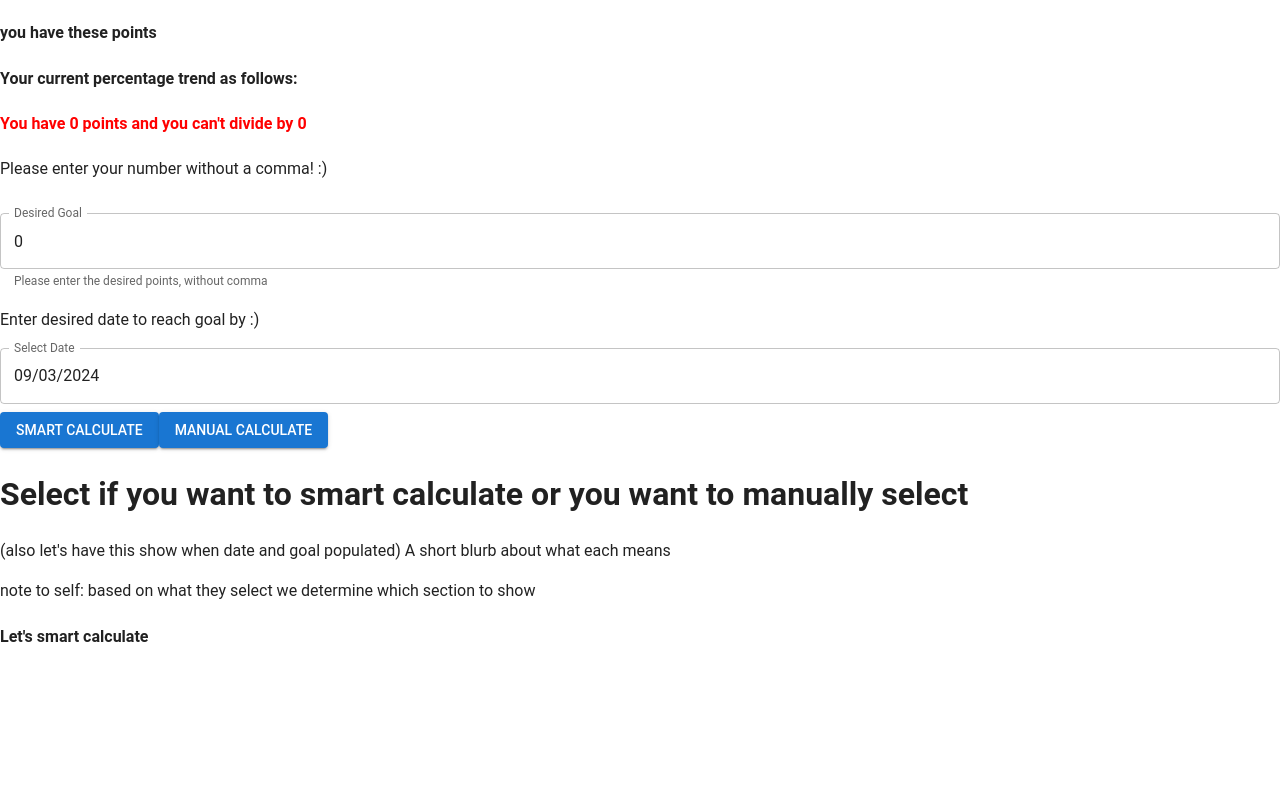
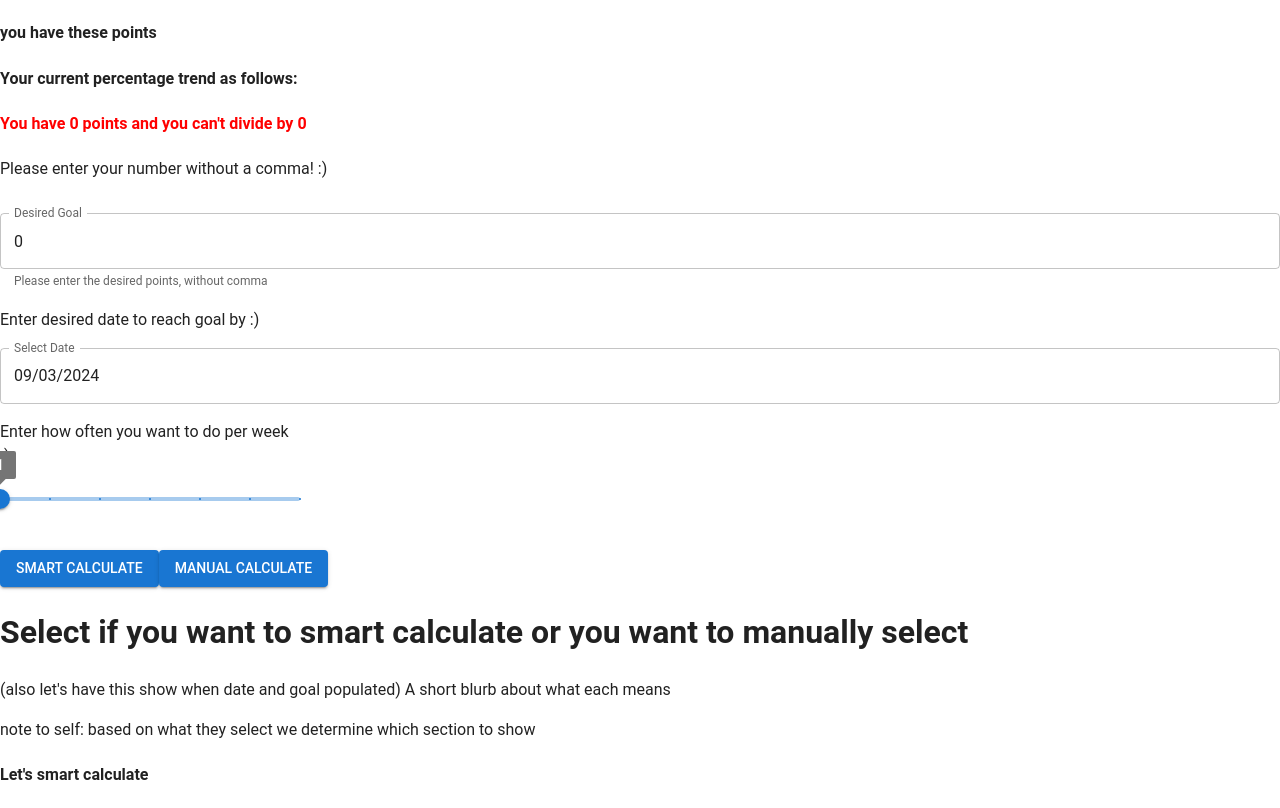
Before and after one commit to ashleyd480/local-guide-points-calculator, a React (Vite) app: page /calculatepage in a window 1280 px wide. Built offline with nearby package versions, Linux system fonts and the light colour scheme.

Commit message:
refactored validation function to utils

```diff
--- a/src/components/DateAndGoal/DateAndGoal.jsx
+++ b/src/components/DateAndGoal/DateAndGoal.jsx
@@ -1,6 +1,6 @@
 import React, { useState } from "react";
 
-import { TextField, Button, FormControl } from "@mui/material";
+import { TextField, Button, FormControl, Box, Slider } from "@mui/material";
 
 import { LocalizationProvider } from "@mui/x-date-pickers/LocalizationProvider";
 import { AdapterDayjs } from "@mui/x-date-pickers/AdapterDayjs";
@@ -11,77 +11,52 @@ import {
   calculateDifference,
   calculateDaysInBeteen,
 } from "../../utils/calculationUtils";
+import { validateInputs } from "../../utils/validateUtils/validateInputs";
+import frequencyMarks from "../../utils/dataUtils/frequencyMarks";
 
 const DateAndGoal = ({ userData, percentages }) => {
-  const [goalError, setGoalError] = useState("");
   const [valid, setValid] = useState(true);
   const [difference, setDifference] = useState(0);
   const [numberPerContribution, setNumberPerContribution] = useState({});
-  // const [userGoal, setUserGoal] = useState(0);
+  const [userGoal, setUserGoal] = useState(0);
+  const [goalDate, setGoalDate] = useState(dayjs().add(1, "day")); // default to tomorrow's date
+  const [frequency, setFrequency] = useState(1);
+  const [formErrors, setformErrors] = useState({
+    userGoal: "",
+    goalDate: "",
+    frequency: "",
+  });
 
-  const [inputFormData, setInputFormData] = useState({
-    userGoal: 0,
-    goalDate: dayjs().add(1, 'day') // default to tomorrow's date
-  });
-  // const [goalDate, setGoalDate] = React.useState(dayjs());
+  /* ---- ON CHANGE HANDLER ---- */
 
   const handleChange = (event) => {
-    const { name, value } = event.target; // destructure to access the .name and .value properties
-    setInputFormData((prevFormData) => ({
-      ...prevFormData,
-      [name]: value, // update the value of that name key from input form
-    }));
+    setUserGoal(event.target.value);
   };
 
-// need to handle date change seperately b/c w/ MUI it doesn't use event object for change but rather returns a `new date value` *** #learning!
+  // need to handle date change seperately b/c w/ MUI it doesn't use event object for change but rather returns a `new date value` *** #learning!
   const handleDateChange = (newDate) => {
-    setInputFormData((prevFormData) => ({
-      ...prevFormData,
-      goalDate: newDate,
-    }));
+    setGoalDate(newDate);
   };
 
-  // keeping variables cleaner
-  const userGoal = inputFormData.userGoal;
-  const goalDate = inputFormData.goalDate;
-  // format goalDate as MM, dd, yyyy - otherwise rendering as unix
-  const formattedGoalDate = inputFormData.goalDate.format("MM, DD, YYYY");
-
-  // validate input fields and set errors
-  const validateInputs = () => {
-    // initialize our values (these values will be updated but in use state they are const)
-    let isValid = true;
-    let errorMessage = "";
-    const userPoints = userData.points;
-    if (!userGoal) {
-      errorMessage = "Your goal of poitns is required.";
-      isValid = false;
-    } else if (userGoal <= userPoints || userGoal === 0) {
-      errorMessage =
-        "You must enter a goal that greater than current number of points";
-      isValid = false;
-    } else if (isNaN(userGoal)) {
-      // check for valid number
-      errorMessage = "Please enter a valid number for your goal.";
-      isValid = false;
-    } else if (/\,/.test(userGoal)) {
-      // user can't use commas, else will produce Naan
-      errorMessage = "Please do not use commas in your goal.";
-      isValid = false;
-    }
-    setGoalError(errorMessage);
-    setValid(isValid);
-
-    return isValid;
+  // for  handle slider- since it doesn't use event object #learning
+  const handleSliderChange = (event, newValue) => {
+    setFrequency(newValue);
   };
 
+  /* ---- VALIDATION ---- */
+
+  // format goalDate as MM, dd, yyyy - otherwise rendering as unix
+  const formattedGoalDate = goalDate.format("MM, DD, YYYY");
+  const daysInBetween = calculateDaysInBeteen(formattedGoalDate);
+
+  /* ----ON CLICK ---- */
   // prevent submission until user fixes their error for button
-  const onClick = (event) => {
+  const onSmartCalculate = (event) => {
     event.preventDefault();
-    if (validateInputs()) {
+    if (validateInputs(setValid,setformErrors, userGoal, userData )) {
       const difference = calculateDifference(
         userData.points,
-        inputFormData.userGoal
+        userGoal
       );
       setDifference(difference);
 
@@ -97,10 +72,11 @@ const DateAndGoal = ({ userData, percentages }) => {
 
   // manage click of manual calculate
 
-  const onClick2 = (event) => {
-    const daysInBetween = calculateDaysInBeteen(formattedGoalDate);
-    console.log("just testing date for now" + formattedGoalDate);
-    console.log("and days in between is " + daysInBetween);
+  const onManualCalculate = (event) => {
+    if (validateInputs(setValid, setformErrors, userGoal, userData)) {
+      console.log("just testing date for now" + formattedGoalDate);
+      console.log("and days in between is " + daysInBetween);
+    }
   };
 
   return (
@@ -110,7 +86,7 @@ const DateAndGoal = ({ userData, percentages }) => {
         <TextField
           label="Desired Goal"
           name="userGoal"
-          value={inputFormData.userGoal}
+          value={userGoal}
           onChange={handleChange}
           placeholder="Enter your desired points"
           helperText="Please enter the desired points, without comma"
@@ -121,9 +97,9 @@ const DateAndGoal = ({ userData, percentages }) => {
           <DatePicker
             label="Select Date"
             name="goalDate"
-            value={inputFormData.goalDate}
+            value={goalDate}
             onChange={handleDateChange}
-            minDate={dayjs().add(1, 'day')} // restrict to dates at least one day from today! lovin' this feature!
+            minDate={dayjs().add(1, "day")} // restrict to dates at least one day from today! lovin' this feature!
             renderInput={(
               params // customize how text field appears
             ) => (
@@ -136,13 +112,35 @@ const DateAndGoal = ({ userData, percentages }) => {
             )}
           />
         </LocalizationProvider>
+        <Box sx={{ width: 300 }}>
+          <p> Enter how often you want to do per week :)</p>
+          <Slider
+            aria-label="Frequency"
+            defaultValue={1}
+            value={frequency}
+            onChange={handleSliderChange}
+            step={1} // Adjusting the step to match the mark values
+            marks={frequencyMarks}
+            valueLabelDisplay="on" // force numbers to show on ticks
+            min={1}
+            max={7}
+          />
+        </Box>
       </FormControl>
-      {goalError && <h4 className="errorContainer">{goalError}</h4>}
-      <Button variant="contained" onClick={onClick}>
+
+      {Object.values(formErrors).length > 0 && (
+        <div>
+          {Object.values(formErrors).map((error, index) => (
+            <h4 className="errorContainer" key={index}> {error} </h4>
+          ))}
+        </div>
+      )}
+
+      <Button variant="contained" onClick={onSmartCalculate}>
         Smart Calculate
       </Button>
 
-      <Button variant="contained" onClick={onClick2}>
+      <Button variant="contained" onClick={onManualCalculate}>
         Manual Calculate
       </Button>
     </div>
--- a/src/components/LinkInput/LinkInput.jsx
+++ b/src/components/LinkInput/LinkInput.jsx
@@ -1,7 +1,6 @@
 import React, { useState } from "react";
-
-
 import { TextField, Button, FormControl } from "@mui/material";
+import { validateLink } from "../../utils/validateUtils/validatelink";
 
 const LinkInput = ({ profileLink, setProfileLink, handleFetchMetadata }) => {
   const [linkError, setLinkError] = useState("");
@@ -13,36 +12,10 @@ const LinkInput = ({ profileLink, setProfileLink, handleFetchMetadata }) => {
     setProfileLink(event.target.value);
   };
 
-  // validate input fields and set errors
-  const validateInputs = () => {
-    // initialize our values (these values will be updated but in use state they are const)
-    let isValid = true;
-    let errorMessage = "";
-
-    if (!profileLink) {
-      errorMessage = "Profile link is required.";
-      isValid = false;
-    } else {
-      //regex for the Google Maps contribution URL that I found out
-      const regex = /^https:\/\/www\.google\.com\/maps\/contrib\/\d+$/;
-
-      // test the profile link against the regex
-      // regex.test is a boolean method to see if string matches input
-      if (!regex.test(profileLink)) {
-        errorMessage =
-          "Profile link is not valid. It should be in the format: https://www.google.com/maps/contrib/0123456789";
-        isValid = false;
-      }
-    }
-    setLinkError(errorMessage); // to move this outside of the if statement
-    setValid(isValid);
-    return isValid;
-  };
-
  // prevent submission until user fixes their error
   const onClick = (event) => {
     event.preventDefault();
-    if (validateInputs()) {
+    if (validateLink(setValid, setLinkError,profileLink )) {
       handleFetchMetadata();
     }
   };
--- a/src/containers/Calculate/CalculatePage.jsx
+++ b/src/containers/Calculate/CalculatePage.jsx
@@ -9,12 +9,11 @@ import ManualFilter from "../../components/ManualFilter/ManualFilter";
 
 const CalculatePage = () => {
     const { userData, setUserData } = useContext(UserDataContext);
-    // const userPoints = userData.points;
-    // console.log(userPoints);
     const [error, setError] = useState ("")
     const [percentages, setPercentages] = useState({});
 
 
+    // to render current user percentages
     useEffect(() => {
         const { percentages, error } = calculateUserPercentage(userData);
         setPercentages(percentages)
--- /dev/null
+++ b/src/utils/dataUtils/frequencyMarks.js
@@ -0,0 +1,11 @@
+const frequencyMarks = [
+    { value: 1 },
+    { value: 2 },
+    { value: 3 },
+    { value: 4 },
+    { value: 5 },
+    { value: 6 },
+    { value: 7 },
+  ];
+
+  export default frequencyMarks;
--- a/src/utils/smartCalculateFormulas/smartDivide.js
+++ b/src/utils/smartCalculateFormulas/smartDivide.js
@@ -1,5 +1,5 @@
 // how many contributions user should do per category based on different
-import { categoryPointsMap } from "../categoryPointsMap";
+import { categoryPointsMap } from "../dataUtils/categoryPointsMap";
 
 export const calculateNumberPerContribution = (difference, percentages) => {
 
--- /dev/null
+++ b/src/utils/validateUtils/validateInputs.js
@@ -0,0 +1,28 @@
+export const validateInputs = (setValid,setformErrors, userGoal, userData) => {
+
+    // initialize our values (these values will be updated but in use state they are const)
+    let isValid = true;
+    let formErrors = {}; // an object of errors
+    const userPoints = userData.points;
+    if (!userGoal) {
+      formErrors.userGoal = "Your goal of points is required and can't be 0.";
+      isValid = false;
+    } else if (userGoal <= userPoints || userGoal === 0) {
+      formErrors.userGoal =
+        "You must enter a goal that greater than current number of points";
+      isValid = false;
+    } else if (isNaN(userGoal)) {
+      // check for valid number
+      formErrors.userGoal = "Please enter a valid number for your goal.";
+      isValid = false;
+    } else if (/\,/.test(userGoal)) {
+      // user can't use commas, else will produce Naan
+      formErrors.userGoal = "Please do not use commas in your goal.";
+      isValid = false;
+    }
+
+    setformErrors(formErrors);
+    setValid(isValid);
+
+    return { isValid };
+  };
--- /dev/null
+++ b/src/utils/validateUtils/validatelink.js
@@ -0,0 +1,25 @@
+ // validate input fields and set errors
+ export const validateLink = (setValid, setLinkError,profileLink) => {
+    // initialize our values (these values will be updated but in use state they are const)
+    let isValid = true;
+    let errorMessage = "";
+
+    if (!profileLink) {
+      errorMessage = "Profile link is required.";
+      isValid = false;
+    } else {
+      //regex for the Google Maps contribution URL that I found out
+      const regex = /^https:\/\/www\.google\.com\/maps\/contrib\/\d+$/;
+
+      // test the profile link against the regex
+      // regex.test is a boolean method to see if string matches input
+      if (!regex.test(profileLink)) {
+        errorMessage =
+          "Profile link is not valid. It should be in the format: https://www.google.com/maps/contrib/0123456789";
+        isValid = false;
+      }
+    }
+    setLinkError(errorMessage); // to move this outside of the if statement
+    setValid(isValid);
+     return { isValid };
+  };
```
Also changed, not shown: src/utils/dataUtils/categoryPointsMap.js (renamed from src/utils/categoryPointsMap.js).
